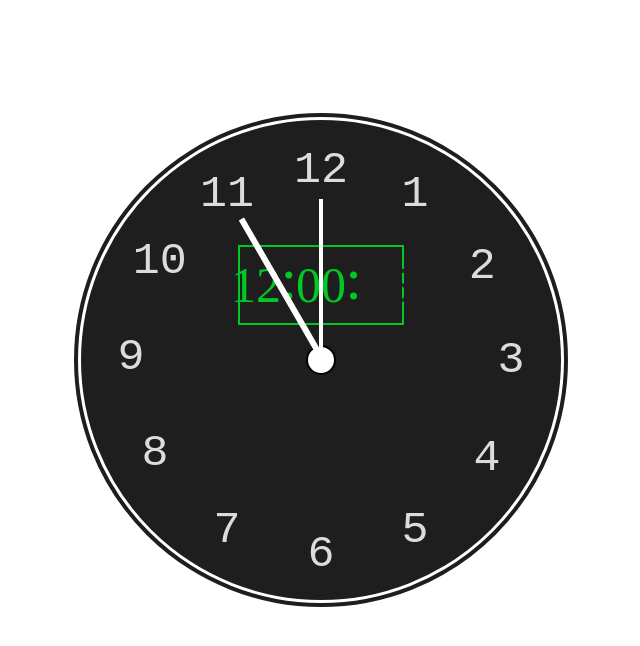
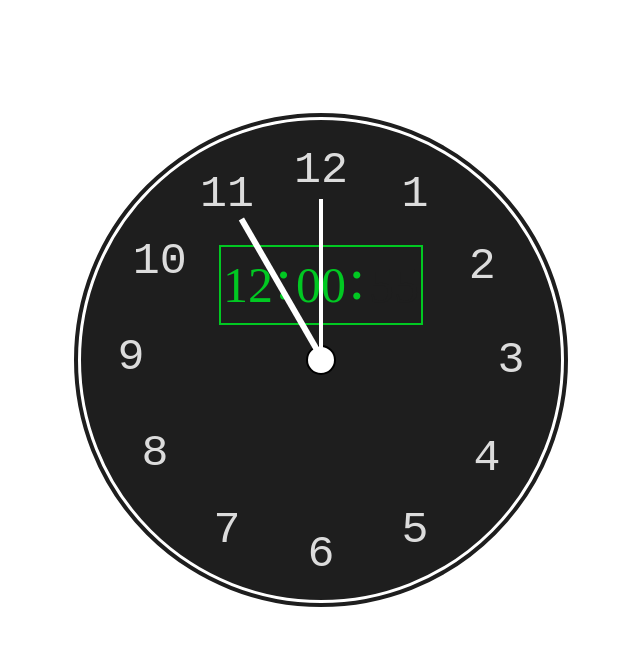
Before and after one commit to Vishwajeet81/coder-dex-Clock, a plain HTML site: page index.html in a window 1280 px wide. Shown: the whole page, without its empty margins (319-959 px from the left). Drawn offline with Linux system fonts and the light colour scheme.

Commit message:
Update style.css

```diff
--- a/style.css
+++ b/style.css
@@ -127,7 +127,7 @@ body{
     top: 26%;
     border: 2px solid;
     height: 10vh;
-    width: 13vw;
+    width: 16vw;
     display: flex;
     justify-content: center;
     align-items: center;
```
